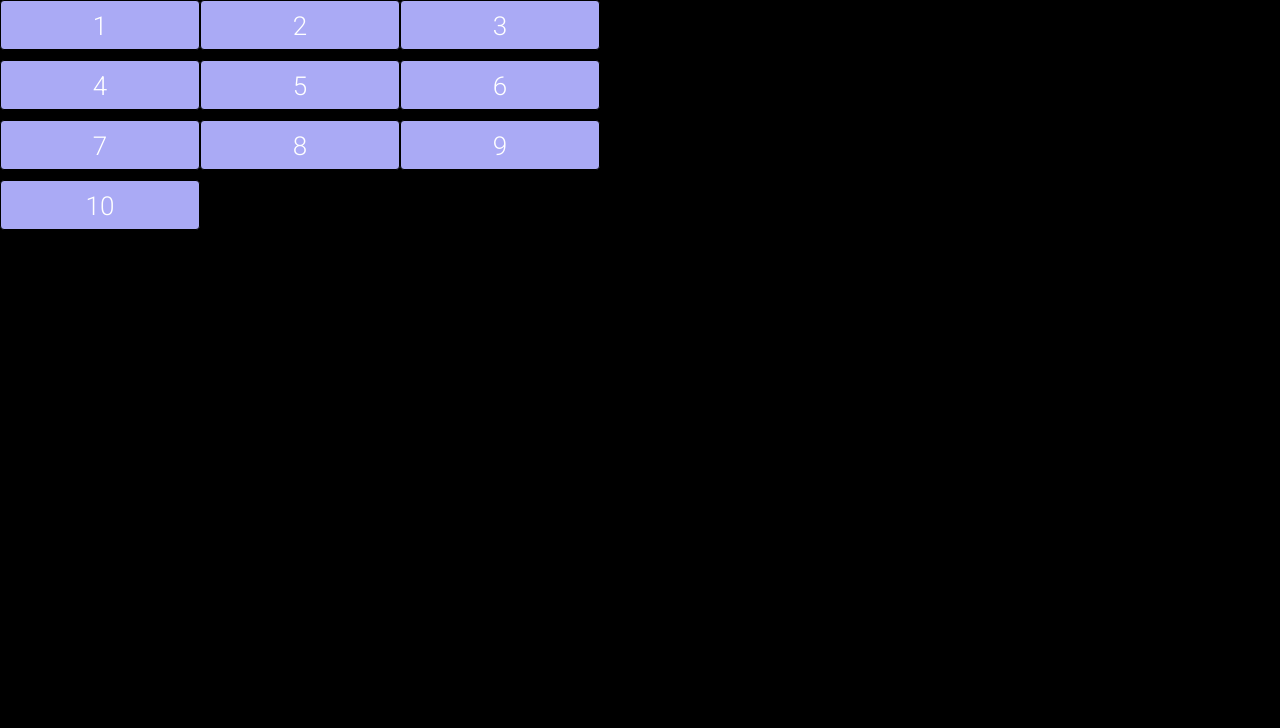
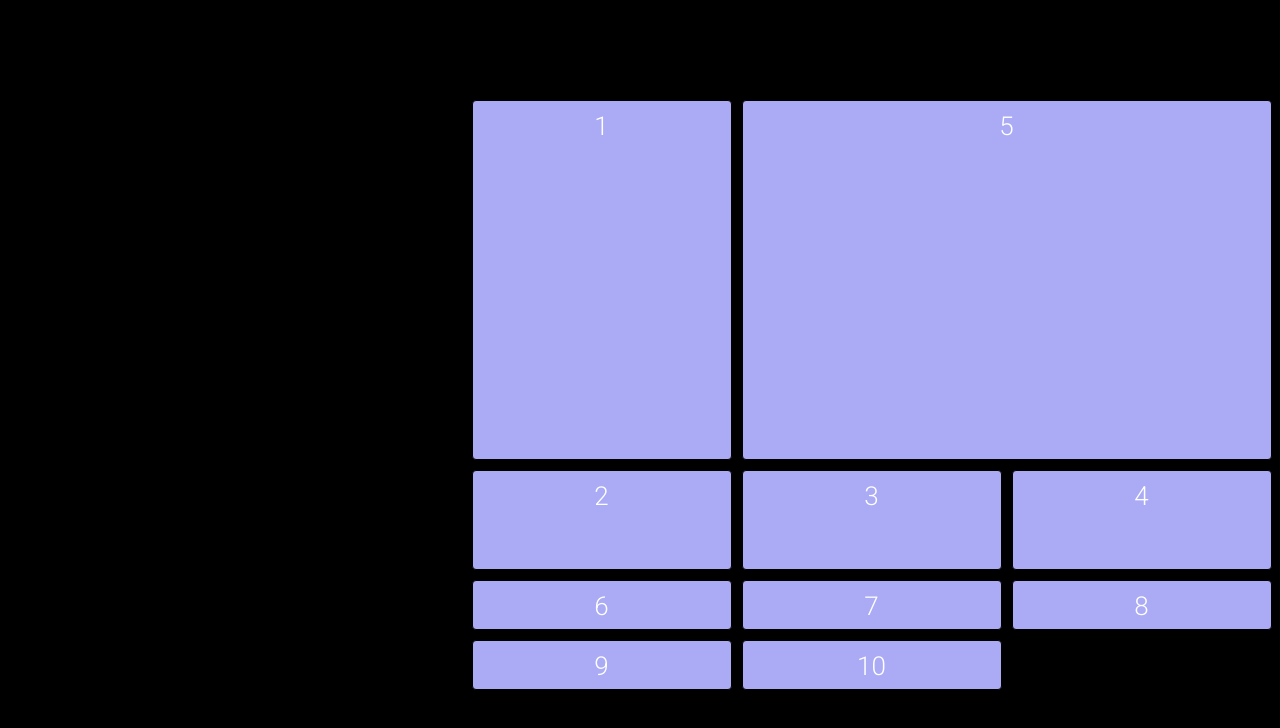
Before and after one commit to murziksasha/grid_learn, a website: page src/index.html in a window 1280 px wide. Shown: the top 728 px of the page. Drawn offline with Linux system fonts and the light colour scheme.

Commit message:
stage learning

```diff
--- a/src/index.html
+++ b/src/index.html
@@ -18,16 +18,16 @@
         <div class="header">
             <div class="wrapper">
                 <div class="grid-container">
-                    <div class="grid-elem">1</div>
-                    <div class="grid-elem">2</div>
-                    <div class="grid-elem">3</div>
-                    <div class="grid-elem">4</div>
-                    <div class="grid-elem">5</div>
-                    <div class="grid-elem">6</div>
-                    <div class="grid-elem">7</div>
-                    <div class="grid-elem">8</div>
-                    <div class="grid-elem">9</div>
-                    <div class="grid-elem">10</div>
+                    <div class="grid-elem elem1">1</div>
+                    <div class="grid-elem elem2">2</div>
+                    <div class="grid-elem elem3">3</div>
+                    <div class="grid-elem elem4">4</div>
+                    <div class="grid-elem elem5">5</div>
+                    <div class="grid-elem elem6">6</div>
+                    <div class="grid-elem elem7">7</div>
+                    <div class="grid-elem elem8">8</div>
+                    <div class="grid-elem elem9">9</div>
+                    <div class="grid-elem elem10">10</div>
                 </div>
             </div>
         </div>
--- a/src/sass/blocks/_header.scss
+++ b/src/sass/blocks/_header.scss
@@ -1,15 +1,19 @@
 .header{
+    padding: 100px;
+    display: block;
+    position: relative;
     color:#fff;
     .grid-container {
+        max-width: 800px;
+        margin: 0 auto;
         display: grid;
-        grid-template-columns: 200px 200px 200px;
-        grid-template-rows: 60px 60px 60px;
-
-
+        grid: 200px 150px 100px / 1fr 1fr 1fr;
+        gap: 10px 10px;
+        grid-auto-rows: 50px;
     }
 
     .grid-elem {
-        height: 50px;
+        min-height: 50px;
         background-color: rgb(170, 170, 245);
         color: #fff;
         line-height: 50px;
@@ -19,4 +23,13 @@
         border-radius: 4px;
     }
 
+    .elem1{
+        grid-row: 1/3;
+    }
+
+    .elem5{
+        grid-column: 2/4;
+        grid-row: 1/3;
+    }
+
 }
```
Also changed, not shown: src/css/style.min.css.
